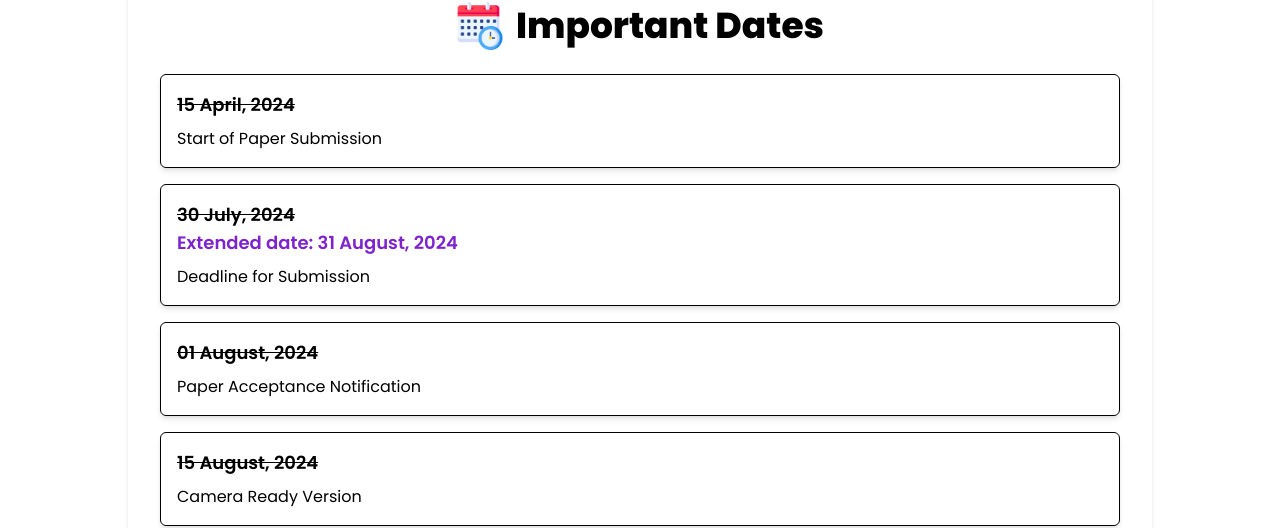
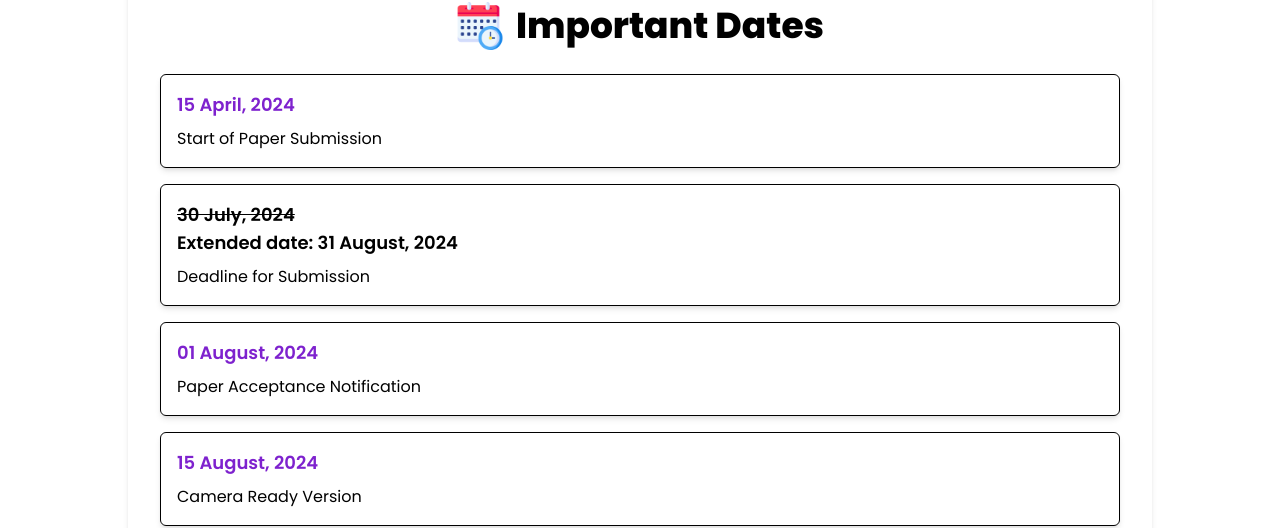
Before and after one commit to pratiksrivastava01/bitcon2023, a Next.js app: page /dates in a window 1280 px wide. Shown: the part 290-818 px from the top of the page. Built offline with nearby package versions, Linux system fonts and the light colour scheme; a web font is replaced by a local one.

Commit message:
Update dates.js

```diff
--- a/pages/dates.js
+++ b/pages/dates.js
@@ -10,7 +10,7 @@ import schedule from "@/assets/schedule.png";
 
 const dates = [
   { date: "15 April, 2024", event: "Start of Paper Submission" },
-  { date: "30 July, 2024", event: "Deadline for Submission", extendedDate: "31 August, 2024" },
+  { date: "30 July, 2024", event: "Deadline for Submission" },
   { date: "01 August, 2024", event: "Paper Acceptance Notification" },
   { date: "15 August, 2024", event: "Camera Ready Version" },
   { date: "01 September, 2024", event: "Registration Commences" },
@@ -47,9 +47,14 @@ const ImportantDates = () => {
                 className="p-4 bg-white bg-opacity-75 border border-purple-300 rounded-md shadow-md"
               >
                 <p className="text-lg font-semibold text-[#7E22CE] mb-2">
-                  <span className="line-through">{item.date}</span>
-                  {item.extendedDate && (
-                    <span className="block text-[#7E22CE]">Extended date: {item.extendedDate}</span>
+                  {item.date === "30 July, 2024" ? (
+                    <>
+                      <span className="line-through">{item.date}</span>
+                      <br />
+                      <span>Extended date: 31 August, 2024</span>
+                    </>
+                  ) : (
+                    item.date
                   )}
                 </p>
                 <p className="text-gray-700">{item.event}</p>
```
